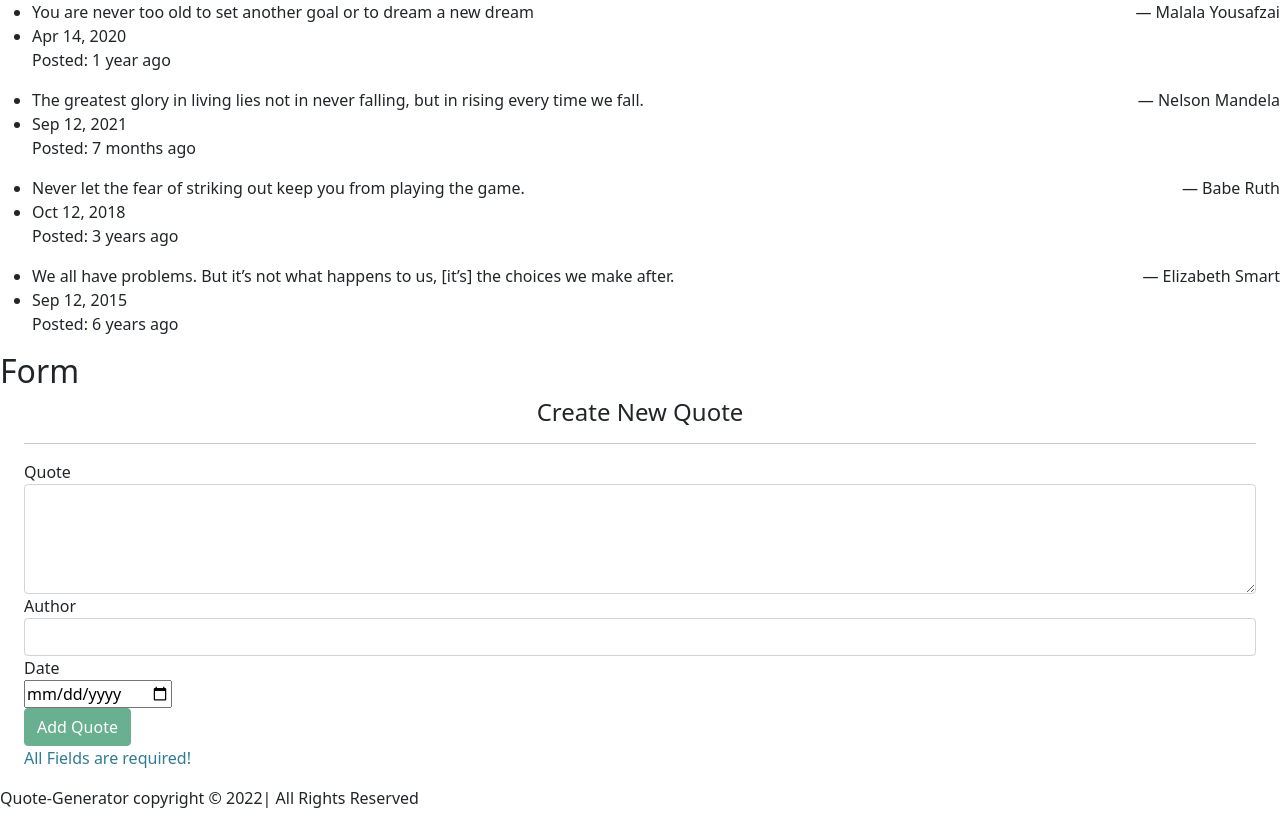
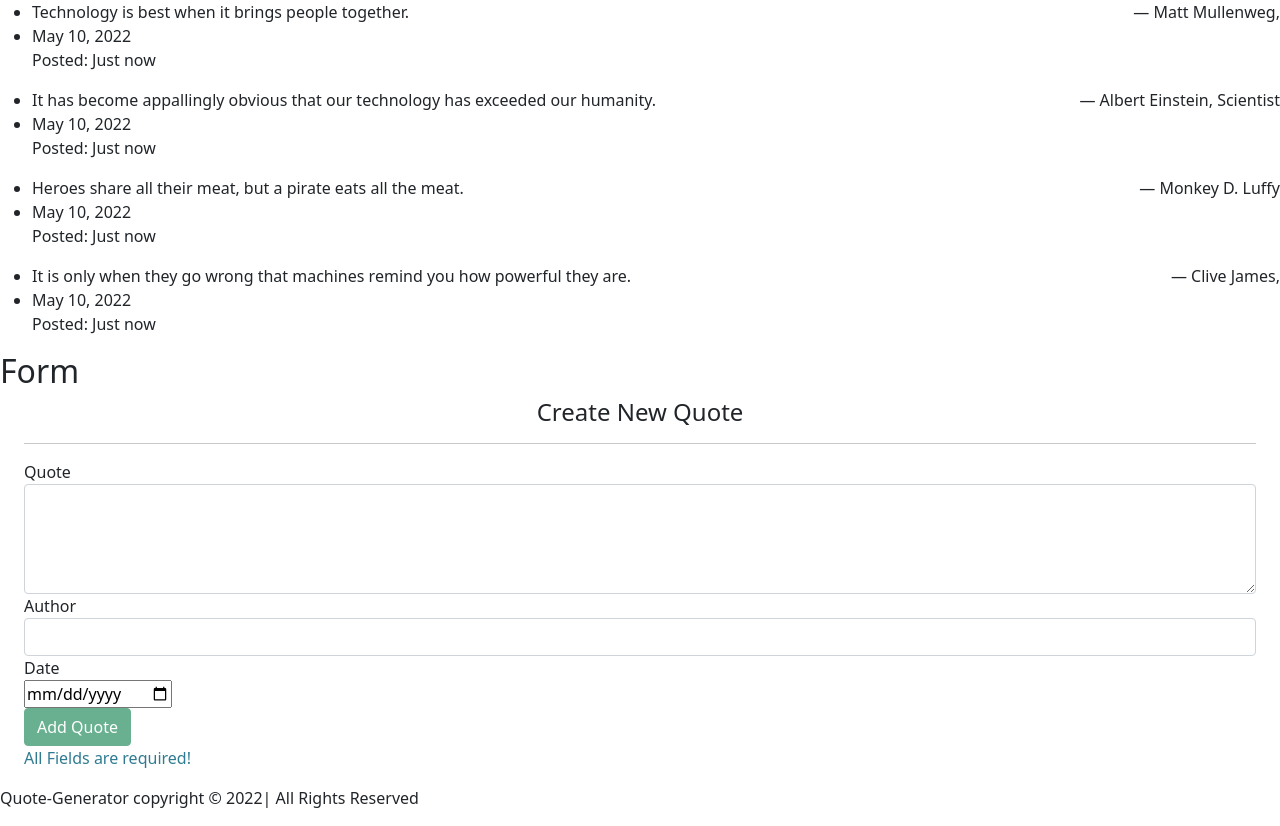
Before and after one commit to Netiar/Quote-proj, an Angular app: page / in a window 1280 px wide. Built offline with nearby package versions, Linux system fonts and the light colour scheme.

Commit message:
modified app quote components.ts

```diff
--- a/src/app/quote/quote.component.ts
+++ b/src/app/quote/quote.component.ts
@@ -9,10 +9,10 @@ import {Quote} from "../quote"
 export class QuoteComponent implements OnInit {
 
   quotes:Quote[]=[
-    new Quote( 1, 'You are never too old to set another goal or to dream a new dream',' — Malala Yousafzai',0,0,new Date(2020,3,14)),
-    new Quote(2, 'The greatest glory in living lies not in never falling, but in rising every time we fall.',' — Nelson Mandela', 0,0,new Date(2021,8,12)),
-    new Quote(3,'Never let the fear of striking out keep you from playing the game.','— Babe Ruth',0,0,new Date(2018,9,12)),
-    new Quote(4,'We all have problems. But it’s not what happens to us, [it’s] the choices we make after.','— Elizabeth Smart',0,0,new Date(2015,8,12))
+    new Quote( 1, 'Technology is best when it brings people together.',' — Matt Mullenweg,',0,0,new Date(2022,4,10)),
+    new Quote(2, 'It has become appallingly obvious that our technology has exceeded our humanity.',' — Albert Einstein, Scientist', 0,0,new Date(2022,4,10)),
+    new Quote(3,'Heroes share all their meat, but a pirate eats all the meat.','— Monkey D. Luffy',0,0,new Date(2022,4,10)),
+    new Quote(4,'It is only when they go wrong that machines remind you how powerful they are.','—  Clive James,',0,0,new Date(2022,4,10))
 
   ]
 
@@ -60,4 +60,4 @@ export class QuoteComponent implements OnInit {
     ngOnInit(): void {
     }
 
-  }
+}
```
